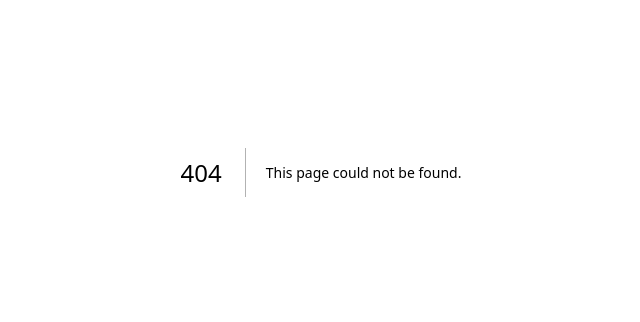
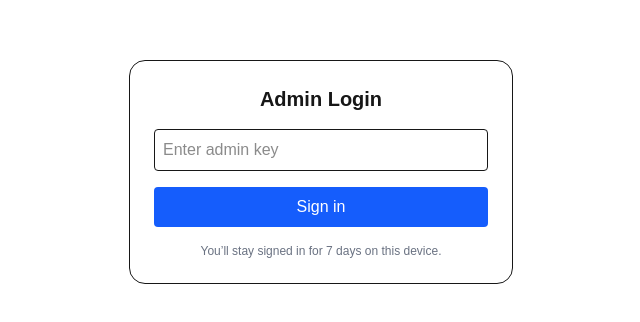
Before and after one commit to ochoananda/a8a-updates, a Next.js app: page /admin-login in a window 1280 px wide. Before the commit this address had no page. Shown: the part 228-550 px from the top of the page, without its empty margins (319-959 px from the left). Built offline with nearby package versions, Linux system fonts and the light colour scheme.

Commit message:
Add admin login page and route

```diff
--- /dev/null
+++ b/src/app/admin-login/page.tsx
@@ -0,0 +1,29 @@
+export default function AdminLogin() {
+  return (
+    <main className="min-h-screen flex items-center justify-center p-6">
+      <form
+        action="/api/admin/login"
+        method="post"
+        className="w-full max-w-sm space-y-4 border rounded-2xl p-6"
+      >
+        <h1 className="text-xl font-semibold text-center">Admin Login</h1>
+        <input
+          type="password"
+          name="key"
+          placeholder="Enter admin key"
+          className="border rounded w-full p-2"
+          required
+        />
+        <button
+          type="submit"
+          className="w-full rounded bg-blue-600 text-white py-2"
+        >
+          Sign in
+        </button>
+        <p className="text-xs text-gray-500 text-center">
+          You’ll stay signed in for 7 days on this device.
+        </p>
+      </form>
+    </main>
+  )
+}
--- /dev/null
+++ b/src/app/api/admin/login/route.ts
@@ -0,0 +1,29 @@
+export default function AdminLogin() {
+  return (
+    <main className="min-h-screen flex items-center justify-center p-6">
+      <form
+        action="/api/admin/login"
+        method="post"
+        className="w-full max-w-sm space-y-4 border rounded-2xl p-6"
+      >
+        <h1 className="text-xl font-semibold text-center">Admin Login</h1>
+        <input
+          type="password"
+          name="key"
+          placeholder="Enter admin key"
+          className="border rounded w-full p-2"
+          required
+        />
+        <button
+          type="submit"
+          className="w-full rounded bg-blue-600 text-white py-2"
+        >
+          Sign in
+        </button>
+        <p className="text-xs text-gray-500 text-center">
+          You’ll stay signed in for 7 days on this device.
+        </p>
+      </form>
+    </main>
+  )
+}
--- a/src/middleware.ts
+++ b/src/middleware.ts
@@ -1,3 +1,32 @@
+export default function AdminLogin() {
+  return (
+    <main className="min-h-screen flex items-center justify-center p-6">
+      <form
+        action="/api/admin/login"
+        method="post"
+        className="w-full max-w-sm space-y-4 border rounded-2xl p-6"
+      >
+        <h1 className="text-xl font-semibold text-center">Admin Login</h1>
+        <input
+          type="password"
+          name="key"
+          placeholder="Enter admin key"
+          className="border rounded w-full p-2"
+          required
+        />
+        <button
+          type="submit"
+          className="w-full rounded bg-blue-600 text-white py-2"
+        >
+          Sign in
+        </button>
+        <p className="text-xs text-gray-500 text-center">
+          You’ll stay signed in for 7 days on this device.
+        </p>
+      </form>
+    </main>
+  )
+}
 import type { NextRequest } from "next/server"
 import { NextResponse } from "next/server"
 
```
Also changed, not shown: 1 other file (tests, documents, lock files or other folders).
